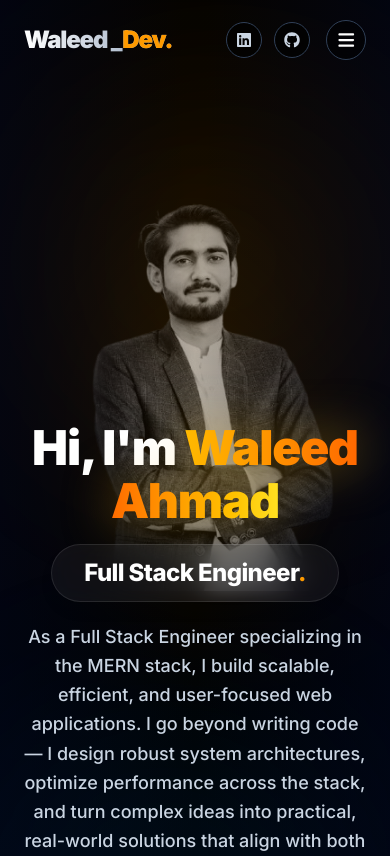
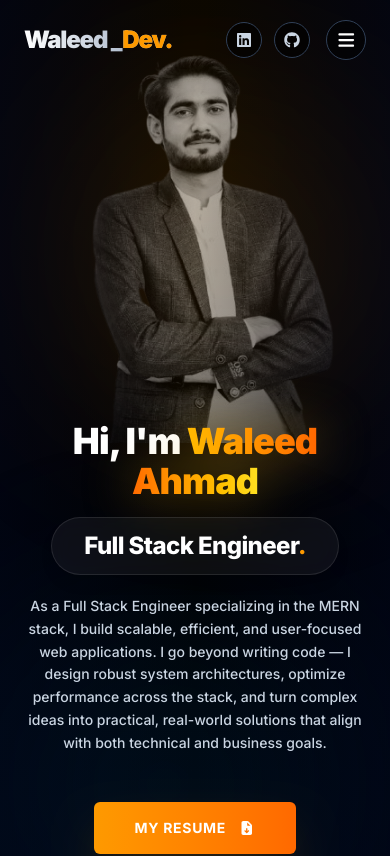
Before and after one commit to waleedtechdev09-glitch/Portfolio, a Next.js app: page / in a window 390 px wide. Shown: the top 856 px of the page. Built offline with nearby package versions, Linux system fonts and the light colour scheme.

Commit message:
Adjust HeroSection styles for improved layout and readability

```diff
--- a/components/HeroSection.tsx
+++ b/components/HeroSection.tsx
@@ -16,7 +16,7 @@ const Hero = () => {
       className="relative min-h-screen flex flex-col items-center   overflow-hidden"
     >
       {/* 1. BACKGROUND IMAGE */}
-      <div className="absolute inset-0 z-0 flex justify-center pointer-events-none overflow-hidden -mt-50  lg:-mt-38">
+      <div className="absolute inset-0 z-0 flex justify-center pointer-events-none overflow-hidden -mt-90  lg:-mt-38">
         {/* Main Image */}
         <motion.img
           initial={{ opacity: 0, scale: 0.95 }}
@@ -89,7 +89,7 @@ const Hero = () => {
           className="max-w-4xl mx-auto text-center"
         >
           {/* Heading */}
-          <h1 className="text-5xl md:text-6xl font-black lg:mt-18 leading-[1.1] tracking-tight">
+          <h1 className="text-4xl md:text-6xl font-black lg:mt-18 leading-[1.1] tracking-tight">
             <span className="text-slate-900 dark:text-white">
               Hi, I&apos;m{" "}
             </span>
@@ -120,7 +120,7 @@ const Hero = () => {
           {/* Description */}
           <p
             className="
-    text-lg md:text-xl
+    text-sm md:text-xl
     text-slate-700 dark:text-slate-300
     mb-12 max-w-2xl mx-auto leading-relaxed font-medium
   "
```
